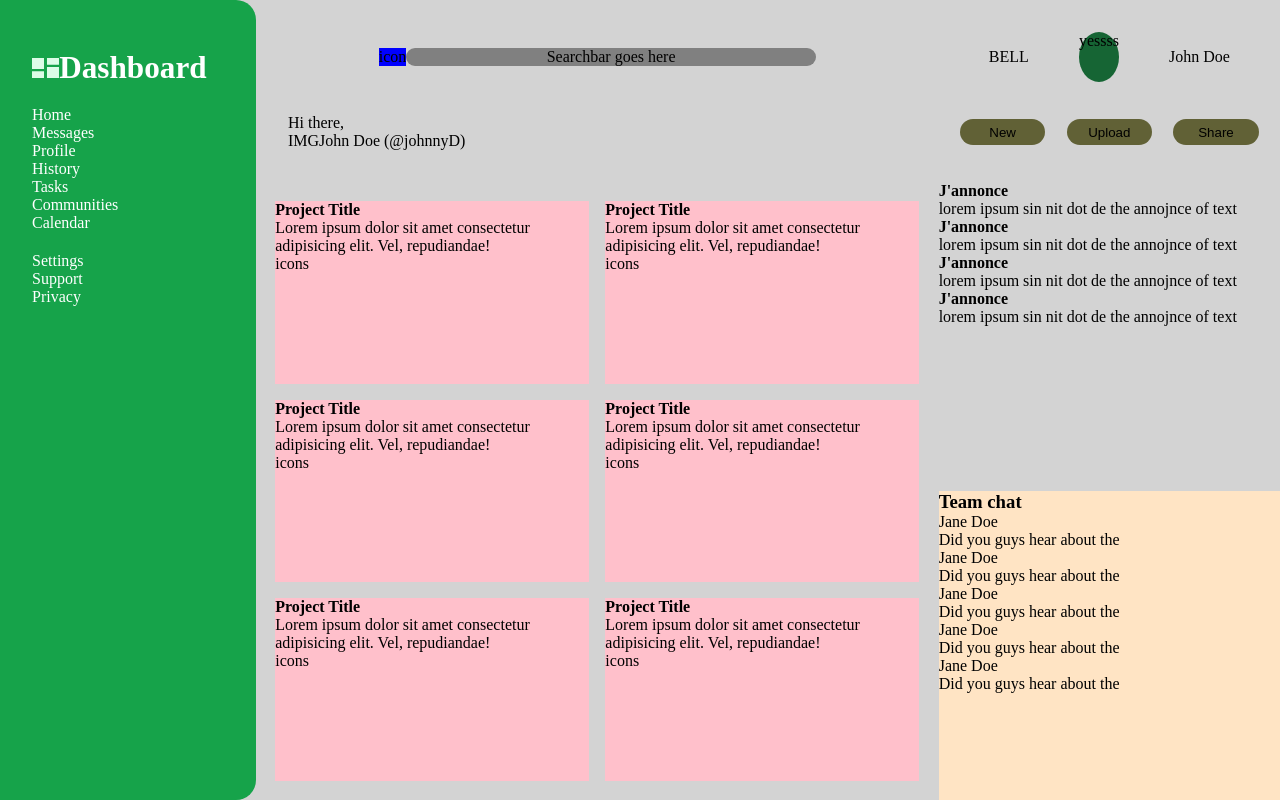
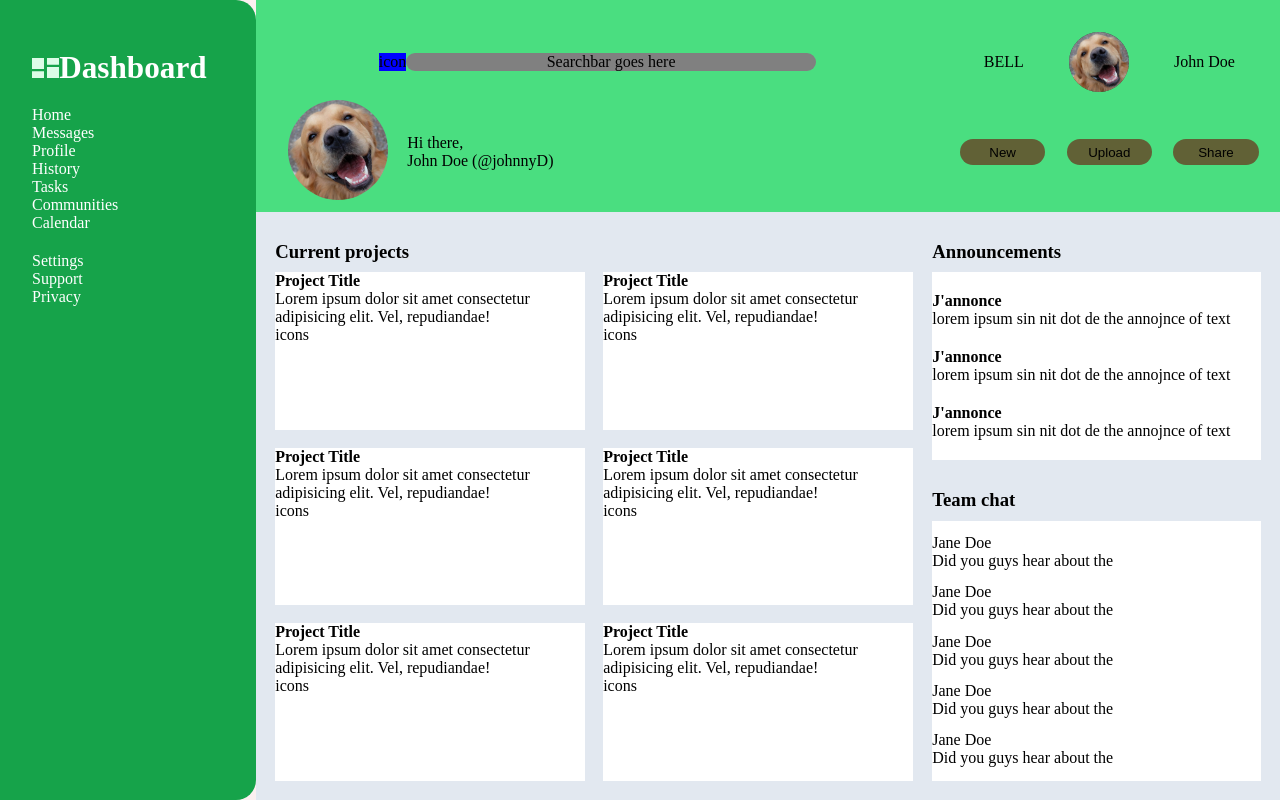
Before and after one commit to weBidji/admin-dashboard, a plain HTML site: page index.html in a window 1280 px wide. Drawn offline with Linux system fonts and the light colour scheme.

Commit message:
finish basic layout

```diff
--- a/index.html
+++ b/index.html
@@ -18,15 +18,15 @@
             </div>
             <div class="un-box">
                 <div class="notifications">BELL</div>
-                <div class="user-img">yessss</div>
+                <img src="images/dog-smile.jpg" id="user-img-small">
                 <div class="username">John Doe</div>
             </div>
             <div class="username2">
+                <div class="un2-img"><img src="images/dog-smile.jpg" alt="" id="user-img-big"></div>
 
-                <div class="h3">Hi there,</div>
 
                 <div class="un2-wrapper">
-                    <div class="un2-img">IMG</div>
+                    <div class="h3">Hi there,</div>
                     <div class="un2">John Doe (@johnnyD)</div>
                 </div>
             </div>
@@ -38,6 +38,8 @@
 
 
         </header>
+
+
         <nav>
             <div class="logo">
                 <img src="images/dashboard-icon.svg" alt="Dashboard logo" id="logo">
@@ -64,50 +66,58 @@
         <main>
 
             <div class="projects">
-                <!-- <h3>Current projects</h3> -->
+                <h3>Current projects</h3>
                 <div class="projects-grid">
                     <div class="project-tile">
                         <h4 class="project-ttl">Project Title</h4>
-                        <p class="project-desc">Lorem ipsum dolor sit amet consectetur adipisicing elit. Vel, repudiandae!
+                        <p class="project-desc">Lorem ipsum dolor sit amet consectetur adipisicing elit. Vel,
+                            repudiandae!
                         </p>
                         <div class="project-icons">icons</div>
                     </div>
                     <div class="project-tile">
                         <h4 class="project-ttl">Project Title</h4>
-                        <p class="project-desc">Lorem ipsum dolor sit amet consectetur adipisicing elit. Vel, repudiandae!
+                        <p class="project-desc">Lorem ipsum dolor sit amet consectetur adipisicing elit. Vel,
+                            repudiandae!
                         </p>
                         <div class="project-icons">icons</div>
                     </div>
                     <div class="project-tile">
                         <h4 class="project-ttl">Project Title</h4>
-                        <p class="project-desc">Lorem ipsum dolor sit amet consectetur adipisicing elit. Vel, repudiandae!
+                        <p class="project-desc">Lorem ipsum dolor sit amet consectetur adipisicing elit. Vel,
+                            repudiandae!
                         </p>
                         <div class="project-icons">icons</div>
                     </div>
                     <div class="project-tile">
                         <h4 class="project-ttl">Project Title</h4>
-                        <p class="project-desc">Lorem ipsum dolor sit amet consectetur adipisicing elit. Vel, repudiandae!
+                        <p class="project-desc">Lorem ipsum dolor sit amet consectetur adipisicing elit. Vel,
+                            repudiandae!
                         </p>
                         <div class="project-icons">icons</div>
                     </div>
                     <div class="project-tile">
                         <h4 class="project-ttl">Project Title</h4>
-                        <p class="project-desc">Lorem ipsum dolor sit amet consectetur adipisicing elit. Vel, repudiandae!
+                        <p class="project-desc">Lorem ipsum dolor sit amet consectetur adipisicing elit. Vel,
+                            repudiandae!
                         </p>
                         <div class="project-icons">icons</div>
                     </div>
                     <div class="project-tile">
                         <h4 class="project-ttl">Project Title</h4>
-                        <p class="project-desc">Lorem ipsum dolor sit amet consectetur adipisicing elit. Vel, repudiandae!
+                        <p class="project-desc">Lorem ipsum dolor sit amet consectetur adipisicing elit. Vel,
+                            repudiandae!
                         </p>
                         <div class="project-icons">icons</div>
                     </div>
                 </div>
             </div>
 
+            <div class="right-side">
 
                 <div class="announcements">
-                <!-- <h3>Announcements</h3> -->
+                    <h3>Announcements</h3>
+                    <div class="announcements-wrapper">
                         <div class="announcements-box">
                             <h4 class="announcement-ttl">J'annonce</h4>
                             <p class="announcement-txt">lorem ipsum sin nit dot de the annojnce of text</p>
@@ -120,13 +130,12 @@
                             <h4 class="announcement-ttl">J'annonce</h4>
                             <p class="announcement-txt" e>lorem ipsum sin nit dot de the annojnce of text</p>
                         </div>
-                <div class="announcements-box">
-                    <h4 class="announcement-ttl">J'annonce</h4>
-                    <p class="announcement-txt">lorem ipsum sin nit dot de the annojnce of text</p>
+
                     </div>
                 </div>
-            <div class="team-convo">
+                <div class="team-chat">
                     <h3>Team chat</h3>
+                    <div class="chat-wrapper">
                         <div class="convo-line">
                             <div class="workmate">Jane Doe</div>
                             <p class="convo-txt">Did you guys hear about the</p>
@@ -147,6 +156,8 @@
                             <div class="workmate">Jane Doe</div>
                             <p class="convo-txt">Did you guys hear about the</p>
                         </div>
+
+                    </div>
                 </div>
 
             </div>
--- a/style.css
+++ b/style.css
@@ -20,8 +20,8 @@
     --green-950: #052e16;
 }
 
-html{
-    background-color:lightgrey;
+html {
+    background-color: rgb(252, 240, 240);
 }
 
 .container {
@@ -47,6 +47,7 @@ header {
     grid-template-rows: repeat(3, 1fr);
 
     padding-top: 2rem;
+    background-color: var(--green-400);
 
 }
 
@@ -81,11 +82,11 @@ header {
     align-items: center;
 }
 
-.user-img {
+#user-img-small {
     background-color: var(--green-800);
     border-radius: 50%;
-    height: 50px;
-    width: auto;
+    height: 60px;
+
 }
 
 .username2 {
@@ -94,14 +95,25 @@ header {
 
 
     display: flex;
-    justify-content: center;
-    flex-direction: column;
+    justify-content: flex-start;
+    align-items: center;
+    flex-direction: row;
     padding-left: 2rem;
+
+
+}
+
+#user-img-big {
+
+    border-radius: 50%;
+    height: 100px;
 
 }
 
 .un2-wrapper {
     display: flex;
+    flex-direction: column;
+    margin-left: 1.2rem;
 }
 
 .header-buttons {
@@ -156,20 +168,19 @@ nav {
 /* *** MAIN *** */
 
 main {
-    background-color: lightgray;
+    background-color: #E2E8F0;
     grid-column: 2/6;
     grid-row: 2/6;
     display: grid;
     grid-template-columns: repeat(3, 1fr);
     grid-template-rows: repeat(2, 1fr);
+    padding: 1.2rem;
 
 
 }
 
-.subtitles {
-    display: flex;
-    flex-direction: row;
-    justify-content: space-between
+h3 {
+   margin:0.6rem 0;
 }
 
 .project-tile {
@@ -179,10 +190,10 @@ main {
 .projects {
     grid-column: 1/3;
     grid-row: 1/3;
-    /* display: grid;
-    grid-template-columns: repeat(2, 1fr);
-    grid-template-rows: repeat(3, 1fr);
-    gap: 16px; */
+    display: flex;
+    flex-direction: column;
+    margin-right:1.2rem;
+
 
 }
 
@@ -190,19 +201,44 @@ main {
     display: grid;
     grid-template-columns: repeat(2, 1fr);
     grid-template-rows: repeat(3, 1fr);
-    gap: 16px;
-    padding:1.2rem;
-    height:100%;
+    gap: 18px;
+    height: 100%;
 }
 
+.project-tile {
+    background-color: white;
 
-.announcements {
-    grid-column: 3/4;
-    grid-row: 1/2;
 }
 
-.team-convo {
-    grid-column: 3/4;
-    grid-row: 2/3;
-    background-color: bisque;
+.right-side{
+    grid-column:3/4;
+    grid-row:1/3;
+    display:flex;
+    flex-direction:column;
+
 }
+.announcements {
+  display:flex;
+  flex-direction:column;
+
+    flex-grow: 1;
+}
+
+.announcements-wrapper,
+.chat-wrapper {
+    background-color: white;
+    flex-grow:1;
+    display:flex;
+    flex-direction:column;
+    justify-content: space-evenly;
+}
+
+.team-chat {
+    display:flex;
+    flex-direction:column;
+
+
+    margin-top: 1.2rem;
+    flex-grow: 1;
+
+}
```
Also changed, not shown: images/dog-smile.jpg (added). Lines whose indentation alone changed are shown as unchanged.
